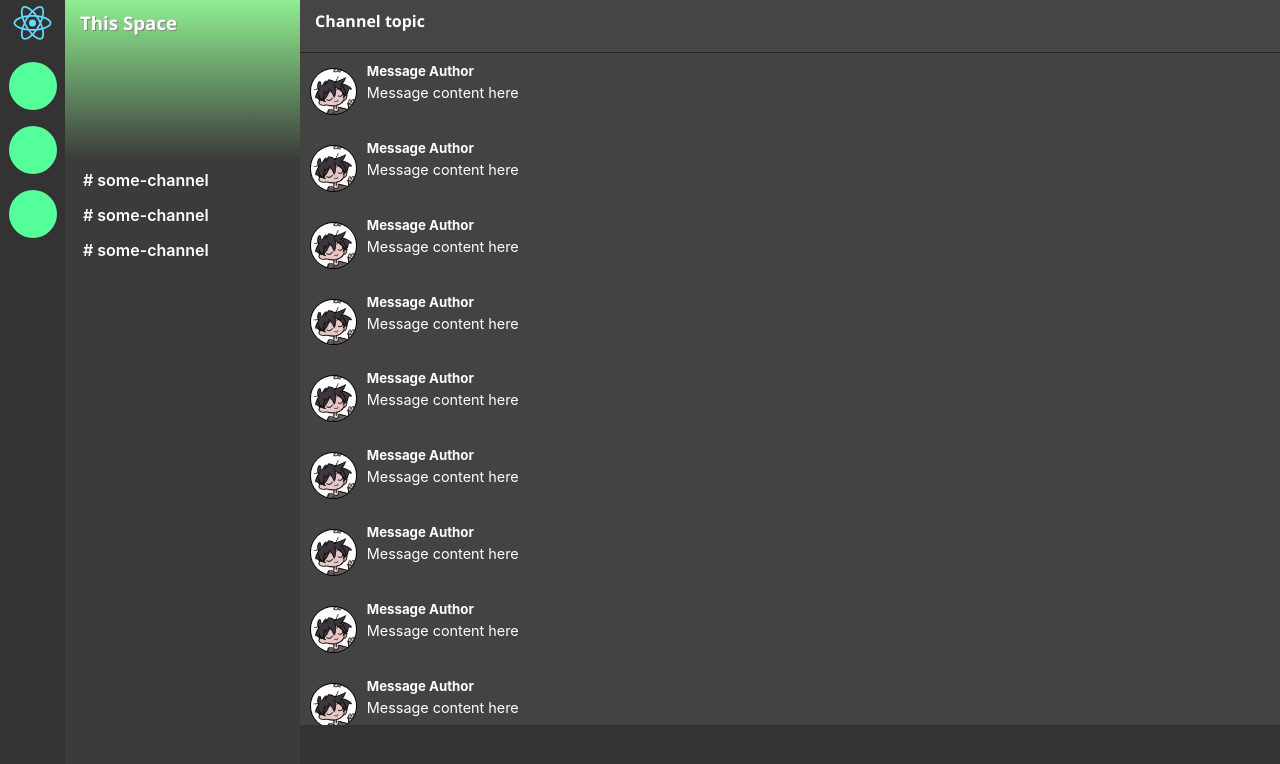
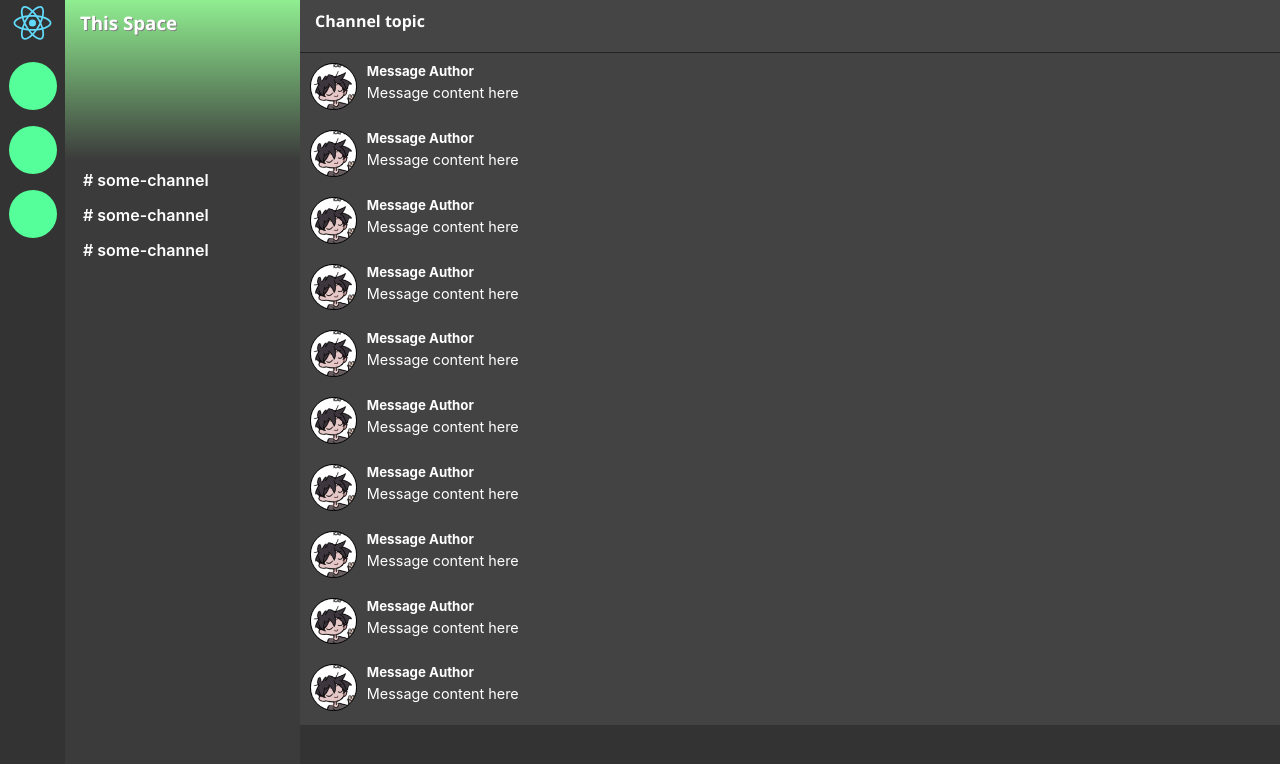
Before and after one commit to thimbus/faux, a React (Create React App) app: page / in a window 1280 px wide. Shown: the top 764 px of the page. Built offline with nearby package versions, Linux system fonts and the light colour scheme.

Commit message:
fix pfp margins

```diff
--- a/src/components/ChatMessage/ProfilePicture.css
+++ b/src/components/ChatMessage/ProfilePicture.css
@@ -1,7 +1,7 @@
 .profile-picture-style {
     display: flex;
     flex-direction: row;
-    margin: 5px 10px;
+    margin: 0 10px;
     justify-content: space-around;
 }
 
```
